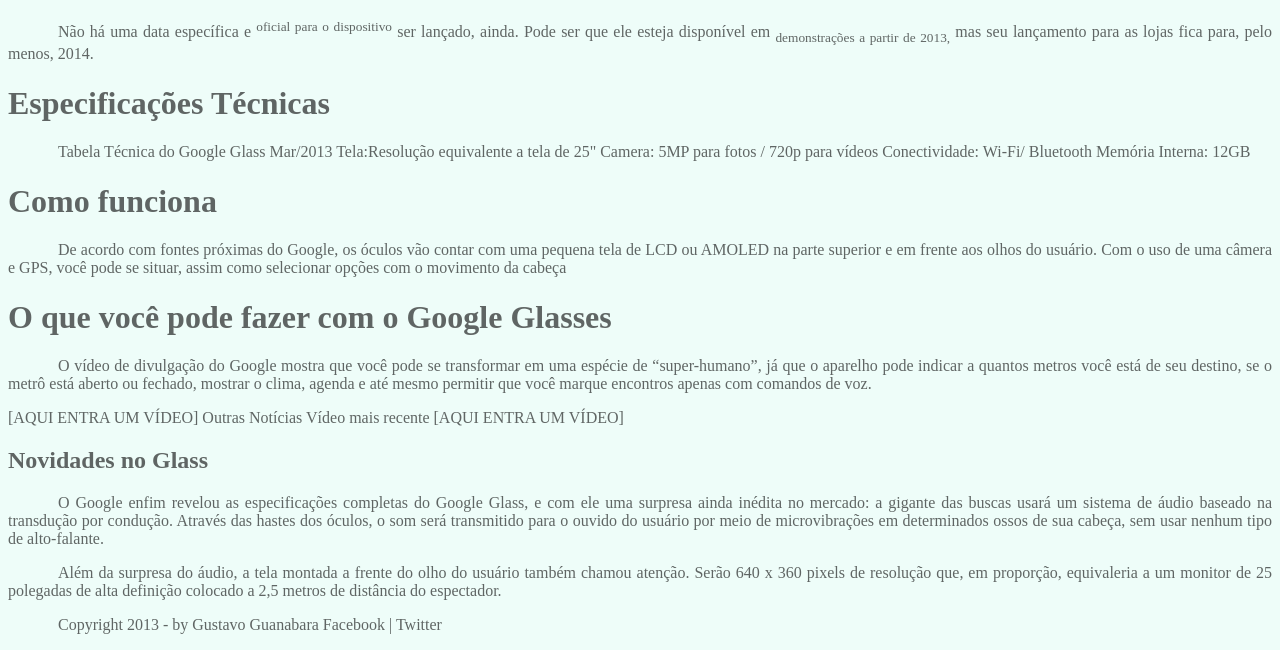
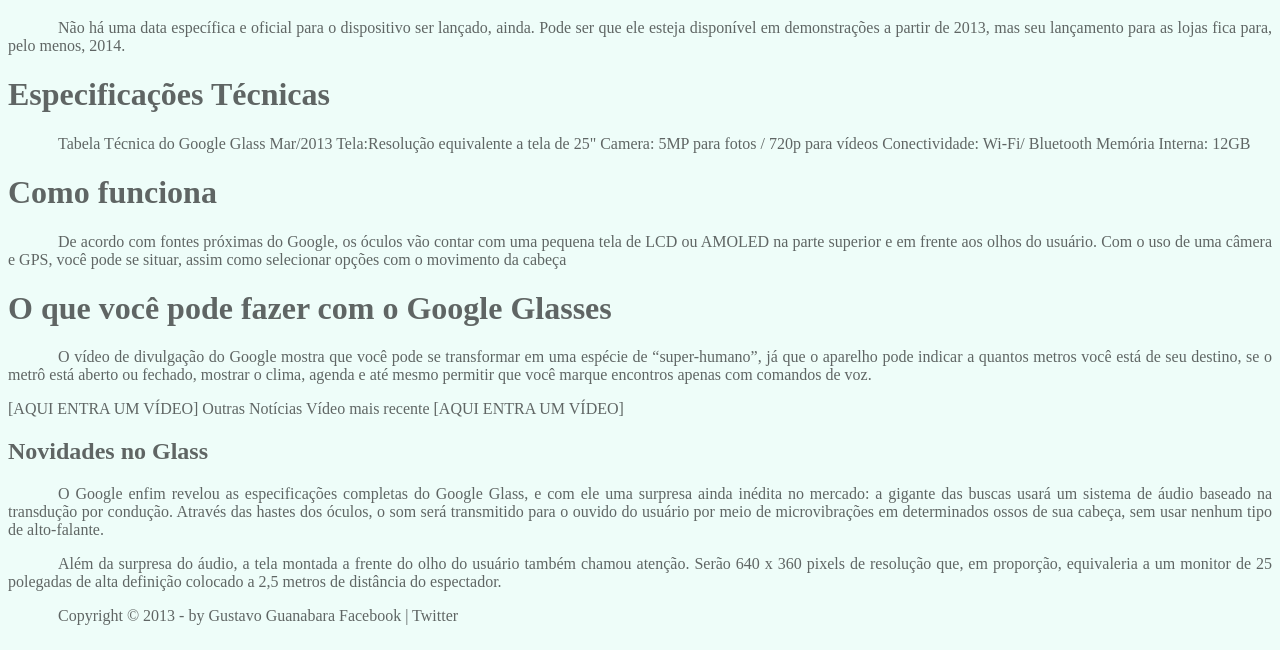
Before and after one commit to lucasportella/learning-html5-css, a plain HTML site: page projeto-glass-html5/index.html in a window 1280 px wide. Shown: the part 700-1350 px from the top of the page. Drawn offline with Linux system fonts and the light colour scheme.

Commit message:
Update index.html

```diff
--- a/projeto-glass-html5/index.html
+++ b/projeto-glass-html5/index.html
@@ -6,7 +6,7 @@
     <title>Tudo sobre Google Glass</title>
     <style>
         body {
-            background-color: hsla(165,81%,93%,0.5);
+            background-color: hsla(167,81%,93%,0.5);
             color: rgba(0,0,0,0.6);
             }
         p {
@@ -24,7 +24,7 @@
     <h2>A revolução do Google está chegando</h2>
     </hgroup>
     <img src="_imagens/glass-oculos-preto-peq.png">
-    </header>
+	</header>
 Menu Principal
 - Home
 - Especificações
@@ -44,7 +44,7 @@ Menu Principal
 [AQUI ENTRA UMA FOTO]
 
 <h1>Data de lançamento</h1>
-    <p>Não há uma data específica e <sup>oficial para o dispositivo</sup> ser lançado, ainda. Pode ser que ele esteja disponível em <sub>demonstrações a partir de 2013,</sub> mas seu lançamento para as lojas fica para, pelo menos, 2014.</p>
+    <p>Não há uma data específica e oficial para o dispositivo ser lançado, ainda. Pode ser que ele esteja disponível em demonstrações a partir de 2013, mas seu lançamento para as lojas fica para, pelo menos, 2014.</p>
 
 <h1>Especificações Técnicas</h1>
 <p>Tabela Técnica do Google Glass Mar/2013
@@ -70,7 +70,7 @@ Vídeo mais recente
 
 <p>Além da surpresa do áudio, a tela montada a frente do olho do usuário também chamou atenção. Serão 640 x 360 pixels de resolução que, em proporção, equivaleria a um monitor de 25 polegadas de alta definição colocado a 2,5 metros de distância do espectador.</p>
 
-<p>Copyright 2013 - by Gustavo Guanabara
+<p>Copyright &copy; 2013 - by Gustavo Guanabara
 Facebook | Twitter</p>
 </div>
 </body>
```
